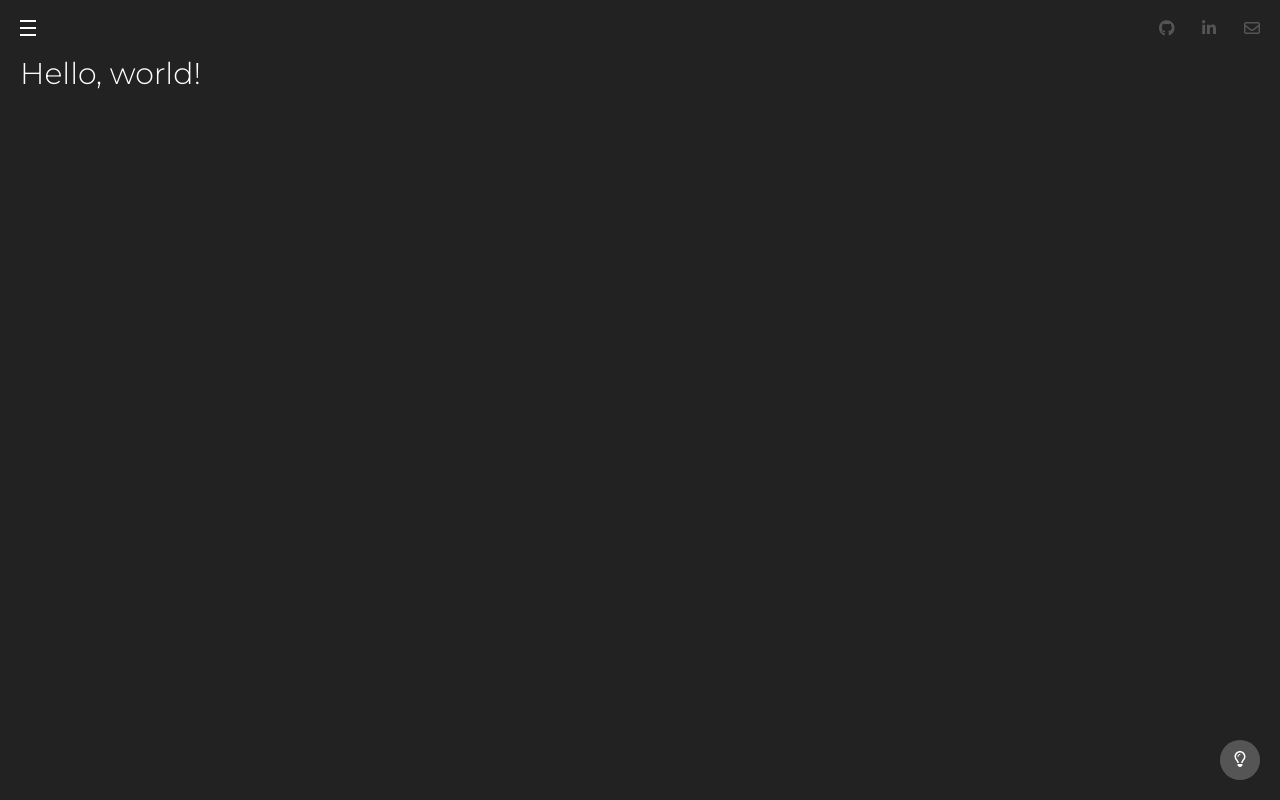
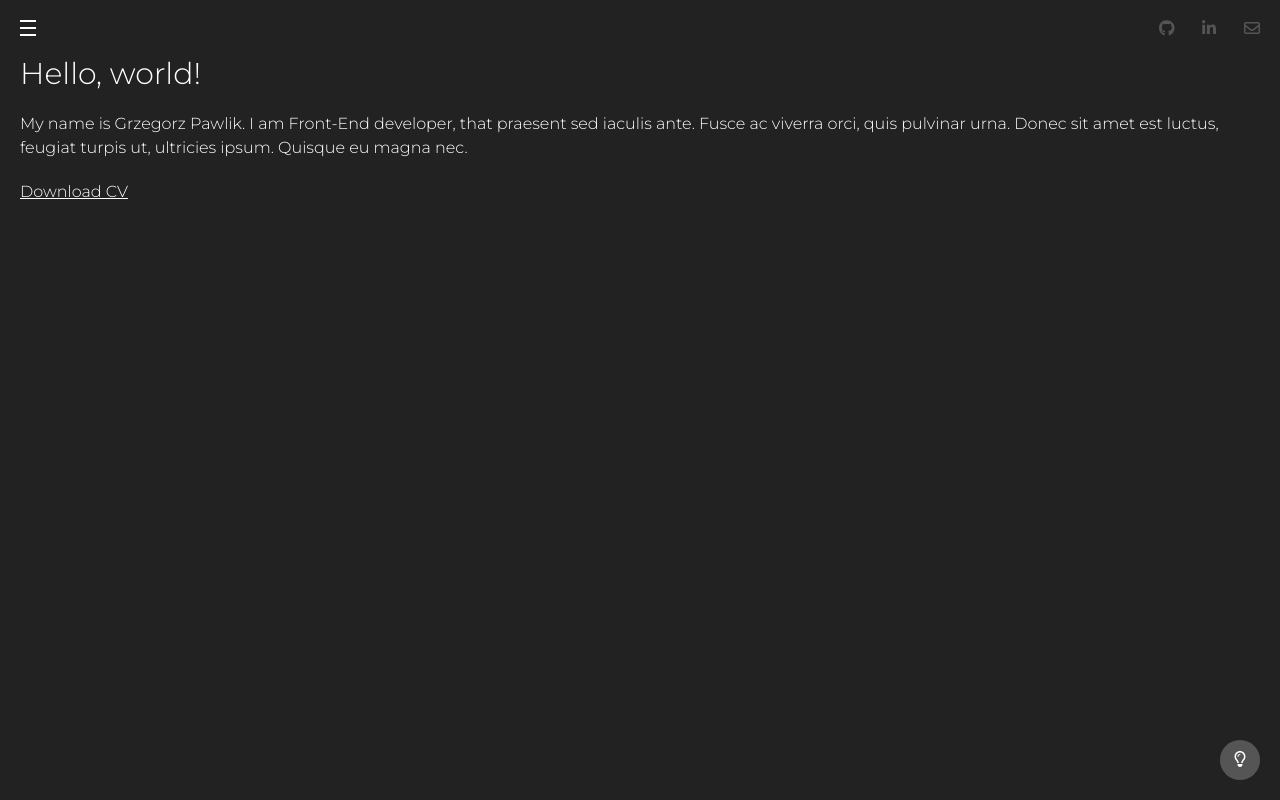
Before and after one commit to MoDrazzz/Portfolio, a Next.js app: page / in a window 1280 px wide. Built offline with nearby package versions, Linux system fonts and the light colour scheme.

Commit message:
Add home page content

```diff
--- a/src/components/Layout.tsx
+++ b/src/components/Layout.tsx
@@ -1,4 +1,11 @@
 import ThemeToggler from "./ThemeToggler";
+import { Montserrat } from "@next/font/google";
+
+const montserrat = Montserrat({
+  weight: "300",
+  subsets: ["latin"],
+  variable: "--font-montserrat",
+});
 
 interface Props {
   children: React.ReactNode;
@@ -6,9 +13,9 @@ interface Props {
 
 export default function Layout({ children }: Props) {
   return (
-    <>
+    <main className={`${montserrat.variable} font-sans`}>
       {children}
       <ThemeToggler />
-    </>
+    </main>
   );
 }
--- /dev/null
+++ b/src/components/Wrapper.tsx
@@ -0,0 +1,7 @@
+interface Props {
+  children: React.ReactNode;
+}
+
+export default function Wrapper({ children }: Props) {
+  return <div className="mt-5 flex flex-col gap-5">{children}</div>;
+}
--- a/src/pages/_app.tsx
+++ b/src/pages/_app.tsx
@@ -7,19 +7,10 @@ config.autoAddCss = false;
 
 import Layout from "components/Layout";
 
-import { Montserrat } from "@next/font/google";
-const montserrat = Montserrat({
-  weight: "300",
-  subsets: ["latin"],
-  variable: "--font-montserrat",
-});
-
 export default function App({ Component, pageProps }: AppProps) {
   return (
     <Layout>
-      <main className={`${montserrat.variable} font-sans`}>
-        <Component {...pageProps} />
-      </main>
+      <Component {...pageProps} />
     </Layout>
   );
 }
--- a/src/pages/index.tsx
+++ b/src/pages/index.tsx
@@ -1,4 +1,5 @@
 import Header from "components/Header";
+import Wrapper from "components/Wrapper";
 import Head from "next/head";
 
 export default function Home() {
@@ -11,6 +12,15 @@ export default function Home() {
         <link rel="icon" href="/favicon.ico" />
       </Head>
       <Header>Hello, world!</Header>
+      <Wrapper>
+        <p>
+          My name is Grzegorz Pawlik. I am Front-End developer, that praesent
+          sed iaculis ante. Fusce ac viverra orci, quis pulvinar urna. Donec sit
+          amet est luctus, feugiat turpis ut, ultricies ipsum. Quisque eu magna
+          nec.
+        </p>
+        <a className="underline">Download CV</a>
+      </Wrapper>
     </>
   );
 }
```
